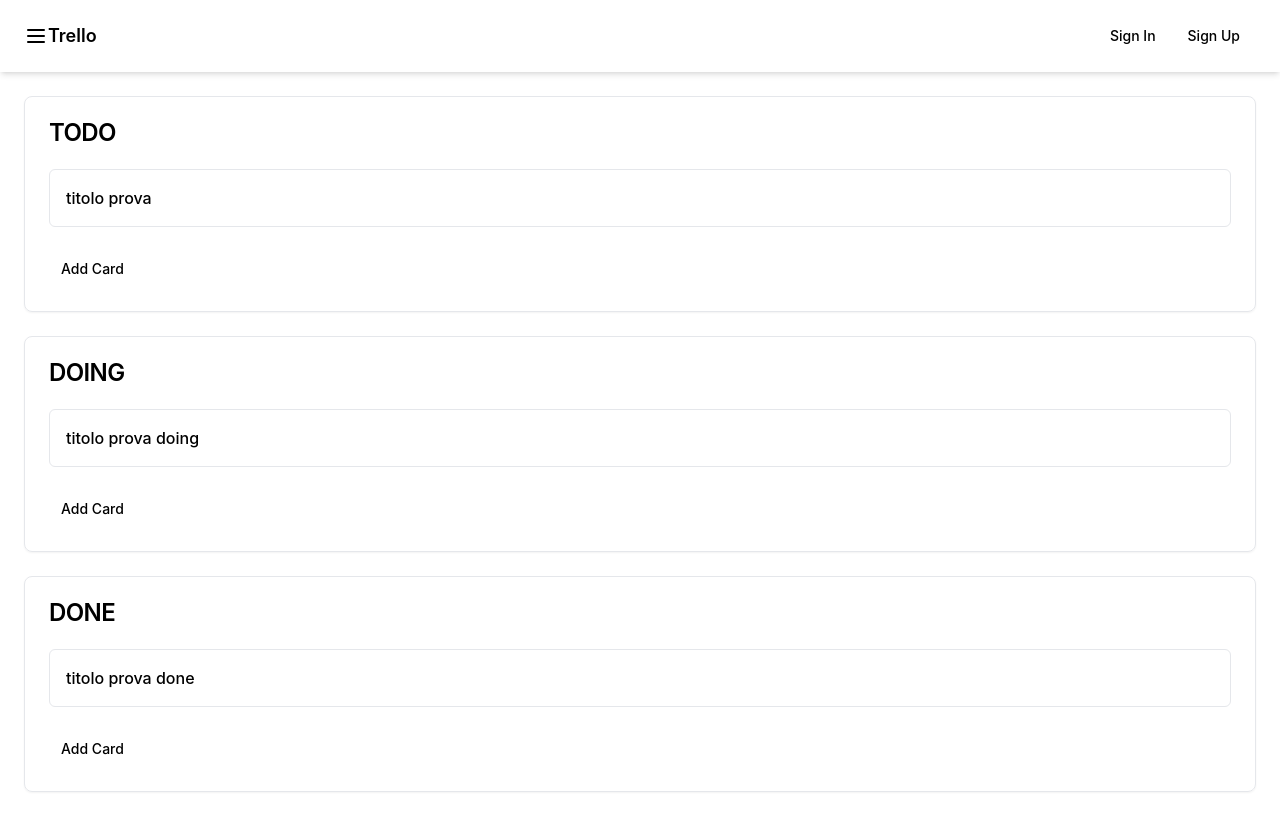
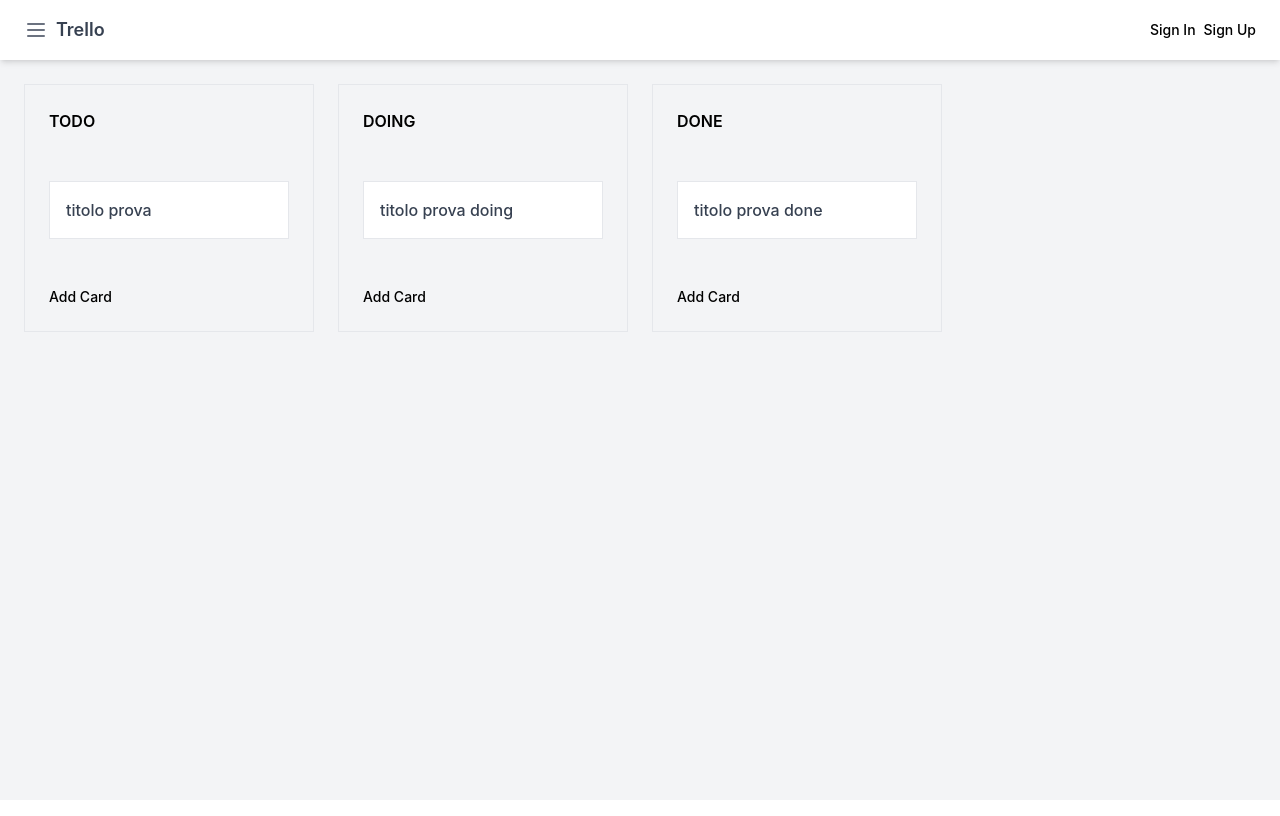
Before and after one commit to AlbertoBarrago/playgroundNext14, a Next.js app: page /test in a window 1280 px wide. Built offline with nearby package versions, Linux system fonts and the light colour scheme.

Commit message:
Added config file

```diff
--- /dev/null
+++ b/@/components/ui/button.tsx
@@ -0,0 +1,56 @@
+import * as React from "react"
+import { Slot } from "@radix-ui/react-slot"
+import { cva, type VariantProps } from "class-variance-authority"
+
+import { cn } from "@/lib/utils"
+
+const buttonVariants = cva(
+  "inline-flex items-center justify-center rounded-md text-sm font-medium ring-offset-background transition-colors focus-visible:outline-none focus-visible:ring-2 focus-visible:ring-ring focus-visible:ring-offset-2 disabled:pointer-events-none disabled:opacity-50",
+  {
+    variants: {
+      variant: {
+        default: "bg-primary text-primary-foreground hover:bg-primary/90",
+        destructive:
+          "bg-destructive text-destructive-foreground hover:bg-destructive/90",
+        outline:
+          "border border-input bg-background hover:bg-accent hover:text-accent-foreground",
+        secondary:
+          "bg-secondary text-secondary-foreground hover:bg-secondary/80",
+        ghost: "hover:bg-accent hover:text-accent-foreground",
+        link: "text-primary underline-offset-4 hover:underline",
+      },
+      size: {
+        default: "h-10 px-4 py-2",
+        sm: "h-9 rounded-md px-3",
+        lg: "h-11 rounded-md px-8",
+        icon: "h-10 w-10",
+      },
+    },
+    defaultVariants: {
+      variant: "default",
+      size: "default",
+    },
+  }
+)
+
+export interface ButtonProps
+  extends React.ButtonHTMLAttributes<HTMLButtonElement>,
+    VariantProps<typeof buttonVariants> {
+  asChild?: boolean
+}
+
+const Button = React.forwardRef<HTMLButtonElement, ButtonProps>(
+  ({ className, variant, size, asChild = false, ...props }, ref) => {
+    const Comp = asChild ? Slot : "button"
+    return (
+      <Comp
+        className={cn(buttonVariants({ variant, size, className }))}
+        ref={ref}
+        {...props}
+      />
+    )
+  }
+)
+Button.displayName = "Button"
+
+export { Button, buttonVariants }
--- /dev/null
+++ b/@/components/ui/card.tsx
@@ -0,0 +1,79 @@
+import * as React from "react"
+
+import { cn } from "@/lib/utils"
+
+const Card = React.forwardRef<
+  HTMLDivElement,
+  React.HTMLAttributes<HTMLDivElement>
+>(({ className, ...props }, ref) => (
+  <div
+    ref={ref}
+    className={cn(
+      "rounded-lg border bg-card text-card-foreground shadow-sm",
+      className
+    )}
+    {...props}
+  />
+))
+Card.displayName = "Card"
+
+const CardHeader = React.forwardRef<
+  HTMLDivElement,
+  React.HTMLAttributes<HTMLDivElement>
+>(({ className, ...props }, ref) => (
+  <div
+    ref={ref}
+    className={cn("flex flex-col space-y-1.5 p-6", className)}
+    {...props}
+  />
+))
+CardHeader.displayName = "CardHeader"
+
+const CardTitle = React.forwardRef<
+  HTMLParagraphElement,
+  React.HTMLAttributes<HTMLHeadingElement>
+>(({ className, ...props }, ref) => (
+  <h3
+    ref={ref}
+    className={cn(
+      "text-2xl font-semibold leading-none tracking-tight",
+      className
+    )}
+    {...props}
+  />
+))
+CardTitle.displayName = "CardTitle"
+
+const CardDescription = React.forwardRef<
+  HTMLParagraphElement,
+  React.HTMLAttributes<HTMLParagraphElement>
+>(({ className, ...props }, ref) => (
+  <p
+    ref={ref}
+    className={cn("text-sm text-muted-foreground", className)}
+    {...props}
+  />
+))
+CardDescription.displayName = "CardDescription"
+
+const CardContent = React.forwardRef<
+  HTMLDivElement,
+  React.HTMLAttributes<HTMLDivElement>
+>(({ className, ...props }, ref) => (
+  <div ref={ref} className={cn("p-6 pt-0", className)} {...props} />
+))
+CardContent.displayName = "CardContent"
+
+const CardFooter = React.forwardRef<
+  HTMLDivElement,
+  React.HTMLAttributes<HTMLDivElement>
+>(({ className, ...props }, ref) => (
+  <div
+    ref={ref}
+    className={cn("flex items-center p-6 pt-0", className)}
+    {...props}
+  />
+))
+CardFooter.displayName = "CardFooter"
+
+export { Card, CardHeader, CardFooter, CardTitle, CardDescription, CardContent }
--- /dev/null
+++ b/@/lib/utils.ts
@@ -0,0 +1,6 @@
+import { type ClassValue, clsx } from "clsx"
+import { twMerge } from "tailwind-merge"
+
+export function cn(...inputs: ClassValue[]) {
+  return twMerge(clsx(inputs))
+}
--- /dev/null
+++ b/app/globals.css
@@ -0,0 +1,76 @@
+@tailwind base;
+@tailwind components;
+@tailwind utilities;
+
+@layer base {
+  :root {
+    --background: 0 0% 100%;
+    --foreground: 0 0% 3.9%;
+
+    --card: 0 0% 100%;
+    --card-foreground: 0 0% 3.9%;
+
+    --popover: 0 0% 100%;
+    --popover-foreground: 0 0% 3.9%;
+
+    --primary: 0 0% 9%;
+    --primary-foreground: 0 0% 98%;
+
+    --secondary: 0 0% 96.1%;
+    --secondary-foreground: 0 0% 9%;
+
+    --muted: 0 0% 96.1%;
+    --muted-foreground: 0 0% 45.1%;
+
+    --accent: 0 0% 96.1%;
+    --accent-foreground: 0 0% 9%;
+
+    --destructive: 0 84.2% 60.2%;
+    --destructive-foreground: 0 0% 98%;
+
+    --border: 0 0% 89.8%;
+    --input: 0 0% 89.8%;
+    --ring: 0 0% 3.9%;
+
+    --radius: 0.5rem;
+  }
+
+  .dark {
+    --background: 0 0% 3.9%;
+    --foreground: 0 0% 98%;
+
+    --card: 0 0% 3.9%;
+    --card-foreground: 0 0% 98%;
+
+    --popover: 0 0% 3.9%;
+    --popover-foreground: 0 0% 98%;
+
+    --primary: 0 0% 98%;
+    --primary-foreground: 0 0% 9%;
+
+    --secondary: 0 0% 14.9%;
+    --secondary-foreground: 0 0% 98%;
+
+    --muted: 0 0% 14.9%;
+    --muted-foreground: 0 0% 63.9%;
+
+    --accent: 0 0% 14.9%;
+    --accent-foreground: 0 0% 98%;
+
+    --destructive: 0 62.8% 30.6%;
+    --destructive-foreground: 0 0% 98%;
+
+    --border: 0 0% 14.9%;
+    --input: 0 0% 14.9%;
+    --ring: 0 0% 83.1%;
+  }
+}
+
+@layer base {
+  * {
+    @apply border-border;
+  }
+  body {
+    @apply bg-background text-foreground;
+  }
+}
--- /dev/null
+++ b/postcss.config.js
@@ -0,0 +1,6 @@
+module.exports = {
+  plugins: {
+    tailwindcss: {},
+    autoprefixer: {},
+  },
+}
--- /dev/null
+++ b/tailwind.config.js
@@ -0,0 +1,76 @@
+/** @type {import('tailwindcss').Config} */
+module.exports = {
+  darkMode: ["class"],
+  content: [
+    './pages/**/*.{ts,tsx}',
+    './components/**/*.{ts,tsx}',
+    './app/**/*.{ts,tsx}',
+    './src/**/*.{ts,tsx}',
+	],
+  theme: {
+    container: {
+      center: true,
+      padding: "2rem",
+      screens: {
+        "2xl": "1400px",
+      },
+    },
+    extend: {
+      colors: {
+        border: "hsl(var(--border))",
+        input: "hsl(var(--input))",
+        ring: "hsl(var(--ring))",
+        background: "hsl(var(--background))",
+        foreground: "hsl(var(--foreground))",
+        primary: {
+          DEFAULT: "hsl(var(--primary))",
+          foreground: "hsl(var(--primary-foreground))",
+        },
+        secondary: {
+          DEFAULT: "hsl(var(--secondary))",
+          foreground: "hsl(var(--secondary-foreground))",
+        },
+        destructive: {
+          DEFAULT: "hsl(var(--destructive))",
+          foreground: "hsl(var(--destructive-foreground))",
+        },
+        muted: {
+          DEFAULT: "hsl(var(--muted))",
+          foreground: "hsl(var(--muted-foreground))",
+        },
+        accent: {
+          DEFAULT: "hsl(var(--accent))",
+          foreground: "hsl(var(--accent-foreground))",
+        },
+        popover: {
+          DEFAULT: "hsl(var(--popover))",
+          foreground: "hsl(var(--popover-foreground))",
+        },
+        card: {
+          DEFAULT: "hsl(var(--card))",
+          foreground: "hsl(var(--card-foreground))",
+        },
+      },
+      borderRadius: {
+        lg: "var(--radius)",
+        md: "calc(var(--radius) - 2px)",
+        sm: "calc(var(--radius) - 4px)",
+      },
+      keyframes: {
+        "accordion-down": {
+          from: { height: 0 },
+          to: { height: "var(--radix-accordion-content-height)" },
+        },
+        "accordion-up": {
+          from: { height: "var(--radix-accordion-content-height)" },
+          to: { height: 0 },
+        },
+      },
+      animation: {
+        "accordion-down": "accordion-down 0.2s ease-out",
+        "accordion-up": "accordion-up 0.2s ease-out",
+      },
+    },
+  },
+  plugins: [require("tailwindcss-animate")],
+}
```
Also changed, not shown: components.json (added).
